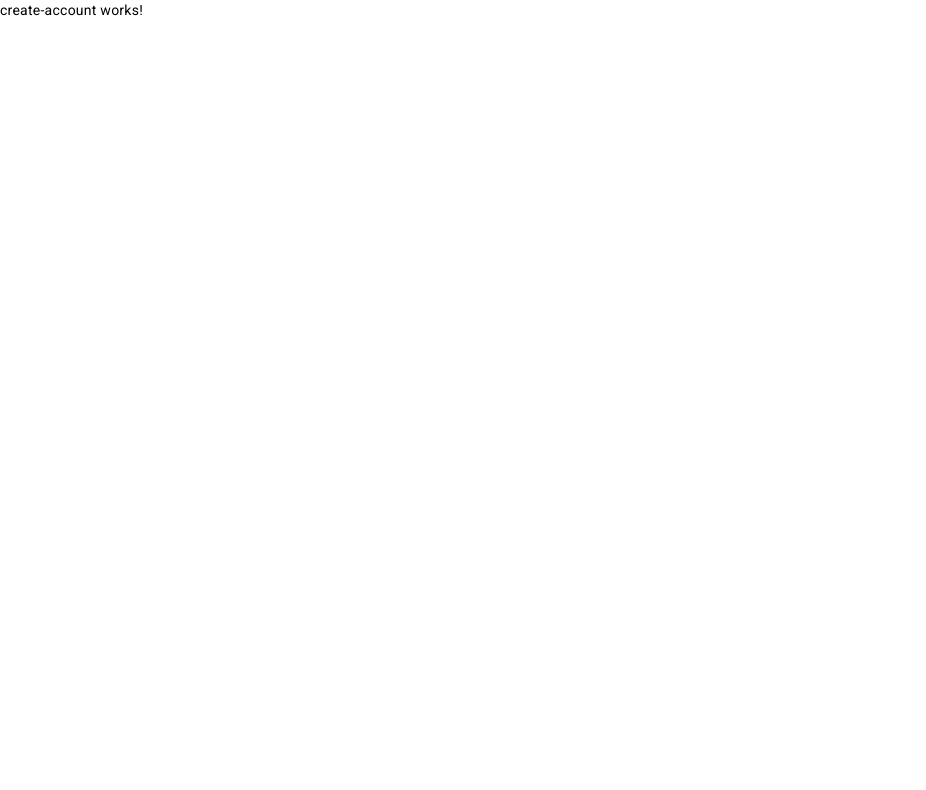
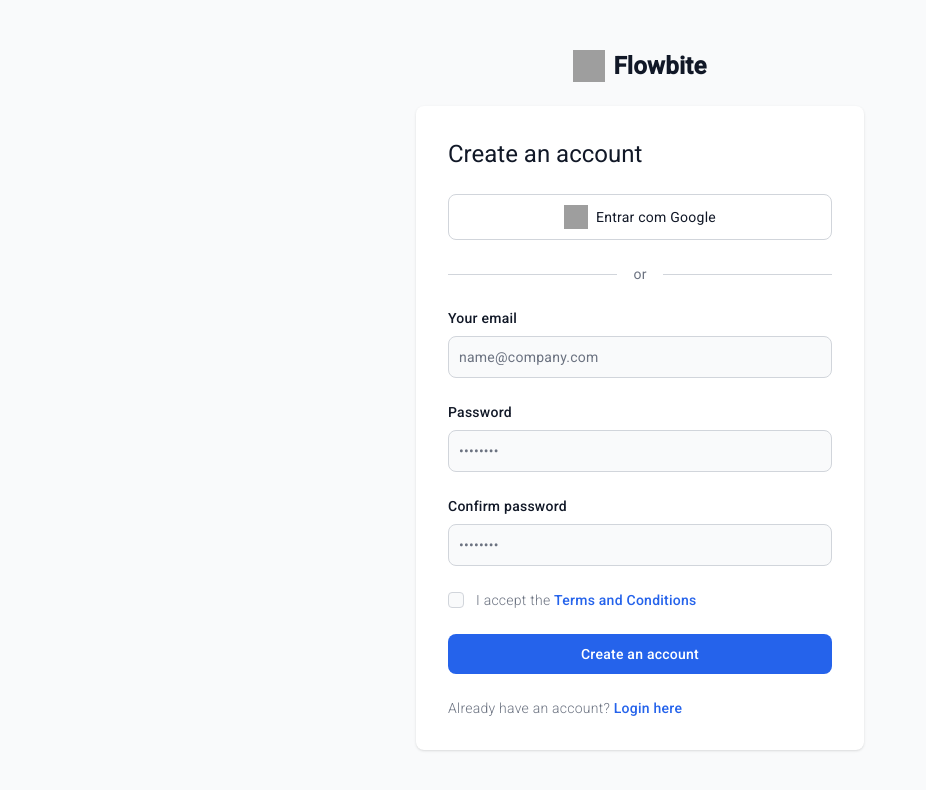
Before and after one commit to EduardoCarvalho262/superclickshop-frontend, an Angular app: page /create in a window 1280 px wide. Shown: the top 790 px of the page, without its empty margins (0-926 px from the left). Built offline with nearby package versions, Linux system fonts and the light colour scheme; grey boxes are pictures that could not be loaded.

Commit message:
refactor: adding codebase for two pagez: Create account and Forgot password

```diff
--- a/src/app/pages/login/create-account/create-account.component.html
+++ b/src/app/pages/login/create-account/create-account.component.html
@@ -1 +1,53 @@
-<p>create-account works!</p>
+<section class="bg-gray-50 dark:bg-gray-900">
+    <div class="flex flex-col items-center justify-center px-6 py-8 mx-auto md:h-screen lg:py-0">
+        <a href="#" class="flex items-center mb-6 text-2xl font-semibold text-gray-900 dark:text-white">
+            <img class="w-8 h-8 mr-2" src="https://flowbite.s3.amazonaws.com/blocks/marketing-ui/logo.svg" alt="logo">
+            Flowbite
+        </a>
+        <div class="w-full bg-white rounded-lg shadow dark:border md:mt-0 sm:max-w-md xl:p-0 dark:bg-gray-800 dark:border-gray-700">
+            <div class="p-6 space-y-4 md:space-y-6 sm:p-8">
+                <h1 class="text-xl font-bold leading-tight tracking-tight text-gray-900 md:text-2xl dark:text-white">
+                    Create an account
+                </h1>
+                <!-- Botão Entrar com Google -->
+                <button class="text-center bg-white border hover:border-black border-gray-300 text-gray-900 sm:text-sm rounded-lg focus:ring-primary-600 focus:border-primary-600 flex items-center justify-center w-full p-2.5 dark:bg-gray-700 dark:border-gray-600 dark:placeholder-gray-400 dark:text-white dark:focus:ring-blue-500 dark:focus:border-blue-500">
+                    <img class="w-6 h-6 mr-2" src="https://www.svgrepo.com/show/475656/google-color.svg" loading="lazy" alt="google logo">
+                    <span>Entrar com Google</span>
+                </button>
+                <!-- Divisor "or" -->
+                <div class="flex items-center mt-4">
+                    <div class="flex-grow border-t border-gray-300"></div>
+                    <div class="mx-4 text-gray-500 dark:text-gray-300">or</div>
+                    <div class="flex-grow border-t border-gray-300"></div>
+                </div>
+                <!-- Restante do formulário -->
+                <form class="space-y-4 md:space-y-6" action="#">
+                    <div>
+                        <label for="email" class="block mb-2 text-sm font-medium text-gray-900 dark:text-white">Your email</label>
+                        <input type="email" name="email" id="email" class="bg-gray-50 border border-gray-300 text-gray-900 sm:text-sm rounded-lg focus:ring-primary-600 focus:border-primary-600 block w-full p-2.5 dark:bg-gray-700 dark:border-gray-600 dark:placeholder-gray-400 dark:text-white dark:focus:ring-blue-500 dark:focus:border-blue-500" placeholder="name@company.com" required="">
+                    </div>
+                    <div>
+                        <label for="password" class="block mb-2 text-sm font-medium text-gray-900 dark:text-white">Password</label>
+                        <input type="password" name="password" id="password" placeholder="••••••••" class="bg-gray-50 border border-gray-300 text-gray-900 sm:text-sm rounded-lg focus:ring-primary-600 focus:border-primary-600 block w-full p-2.5 dark:bg-gray-700 dark:border-gray-600 dark:placeholder-gray-400 dark:text-white dark:focus:ring-blue-500 dark:focus:border-blue-500" required="">
+                    </div>
+                    <div>
+                        <label for="confirm-password" class="block mb-2 text-sm font-medium text-gray-900 dark:text-white">Confirm password</label>
+                        <input type="confirm-password" name="confirm-password" id="confirm-password" placeholder="••••••••" class="bg-gray-50 border border-gray-300 text-gray-900 sm:text-sm rounded-lg focus:ring-primary-600 focus:border-primary-600 block w-full p-2.5 dark:bg-gray-700 dark:border-gray-600 dark:placeholder-gray-400 dark:text-white dark:focus:ring-blue-500 dark:focus:border-blue-500" required="">
+                    </div>
+                    <div class="flex items-start">
+                        <div class="flex items-center h-5">
+                            <input id="terms" aria-describedby="terms" type="checkbox" class="w-4 h-4 border border-gray-300 rounded bg-gray-50 focus:ring-3 focus:ring-primary-300 dark:bg-gray-700 dark:border-gray-600 dark:focus:ring-primary-600 dark:ring-offset-gray-800" required="">
+                        </div>
+                        <div class="ml-3 text-sm">
+                            <label for="terms" class="font-light text-gray-500 dark:text-gray-300">I accept the <a class="font-medium text-primary-600 hover:underline dark:text-primary-500" href="#">Terms and Conditions</a></label>
+                        </div>
+                    </div>
+                    <button type="submit" class="w-full text-white bg-primary-600 hover:bg-primary-700 focus:ring-4 focus:outline-none focus:ring-primary-300 font-medium rounded-lg text-sm px-5 py-2.5 text-center dark:bg-primary-600 dark:hover:bg-primary-700 dark:focus:ring-primary-800">Create an account</button>
+                    <p class="text-sm font-light text-gray-500 dark:text-gray-400">
+                        Already have an account? <a href="#" class="font-medium text-primary-600 hover:underline dark:text-primary-500">Login here</a>
+                    </p>
+                </form>
+            </div>
+        </div>
+    </div>
+</section>
--- a/src/app/pages/login/forget-password/forget-password.component.html
+++ b/src/app/pages/login/forget-password/forget-password.component.html
@@ -1 +1,36 @@
-<p>forget-password works!</p>
+<section class="bg-gray-50 dark:bg-gray-900">
+    <div class="flex flex-col items-center justify-center px-6 py-8 mx-auto md:h-screen lg:py-0">
+        <a href="#" class="flex items-center mb-6 text-2xl font-semibold text-gray-900 dark:text-white">
+            <img class="w-8 h-8 mr-2" src="https://flowbite.s3.amazonaws.com/blocks/marketing-ui/logo.svg" alt="logo">
+            Flowbite
+        </a>
+        <div class="w-full p-6 bg-white rounded-lg shadow dark:border md:mt-0 sm:max-w-md dark:bg-gray-800 dark:border-gray-700 sm:p-8">
+            <h2 class="mb-1 text-xl font-bold leading-tight tracking-tight text-gray-900 md:text-2xl dark:text-white">
+                Change Password
+            </h2>
+            <form class="mt-4 space-y-4 lg:mt-5 md:space-y-5" action="#">
+                <div>
+                    <label for="email" class="block mb-2 text-sm font-medium text-gray-900 dark:text-white">Your email</label>
+                    <input type="email" name="email" id="email" class="bg-gray-50 border border-gray-300 text-gray-900 sm:text-sm rounded-lg focus:ring-primary-700 focus:border-primary-700 block w-full p-2.5 dark:bg-gray-700 dark:border-gray-700 dark:placeholder-gray-400 dark:text-white dark:focus:ring-blue-700 dark:focus:border-blue-700" placeholder="name@company.com" required="">
+                </div>
+                <div>
+                    <label for="password" class="block mb-2 text-sm font-medium text-gray-900 dark:text-white">New Password</label>
+                    <input type="password" name="password" id="password" placeholder="••••••••" class="bg-gray-50 border border-gray-300 text-gray-900 sm:text-sm rounded-lg focus:ring-primary-700 focus:border-primary-700 block w-full p-2.5 dark:bg-gray-700 dark:border-gray-700 dark:placeholder-gray-400 dark:text-white dark:focus:ring-blue-700 dark:focus:border-blue-700" required="">
+                </div>
+                <div>
+                    <label for="confirm-password" class="block mb-2 text-sm font-medium text-gray-900 dark:text-white">Confirm password</label>
+                    <input type="confirm-password" name="confirm-password" id="confirm-password" placeholder="••••••••" class="bg-gray-50 border border-gray-300 text-gray-900 sm:text-sm rounded-lg focus:ring-primary-700 focus:border-primary-700 block w-full p-2.5 dark:bg-gray-700 dark:border-gray-700 dark:placeholder-gray-400 dark:text-white dark:focus:ring-blue-700 dark:focus:border-blue-700" required="">
+                </div>
+                <div class="flex items-start">
+                    <div class="flex items-center h-5">
+                      <input id="newsletter" aria-describedby="newsletter" type="checkbox" class="w-4 h-4 border border-gray-300 rounded bg-gray-50 focus:ring-3 focus:ring-primary-300 dark:bg-gray-700 dark:border-gray-700 dark:focus:ring-primary-700 dark:ring-offset-gray-800" required="">
+                    </div>
+                    <div class="ml-3 text-sm">
+                      <label for="newsletter" class="font-light text-gray-700 dark:text-gray-300">I accept the <a class="font-medium text-primary-700 hover:underline dark:text-primary-700" href="#">Terms and Conditions</a></label>
+                    </div>
+                </div>
+                <button type="submit" class="w-full text-white bg-primary-700 hover:bg-primary-700 focus:ring-4 focus:outline-none focus:ring-primary-300 font-medium rounded-lg text-sm px-5 py-2.5 text-center dark:bg-primary-700 dark:hover:bg-primary-700 dark:focus:ring-primary-800">Reset password</button>
+            </form>
+        </div>
+    </div>
+  </section>
--- a/src/app/pages/login/login.component.html
+++ b/src/app/pages/login/login.component.html
@@ -52,8 +52,7 @@
 
 
                     <p class="text-sm font-light text-gray-500 dark:text-gray-400">
-                        Você não tem uma conta? <a routerlink="/create"
-                            class="font-medium text-primary-700 hover:underline dark:text-primary-700">Crie uma!</a>
+                        Você não tem uma conta? <a routerLink="/create" class="font-medium text-primary-700 hover:underline dark:text-primary-700">Crie uma!</a>
                     </p>
                 </form>
             </div>
```
